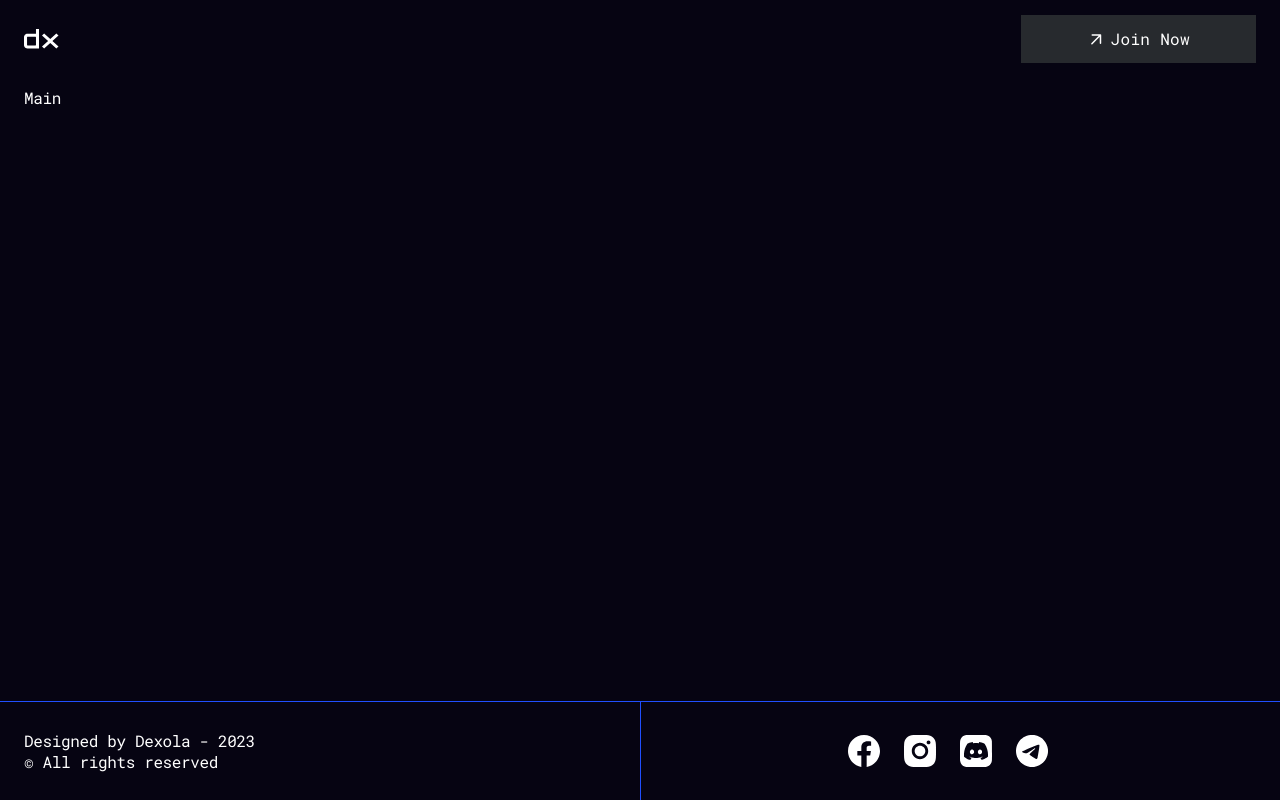
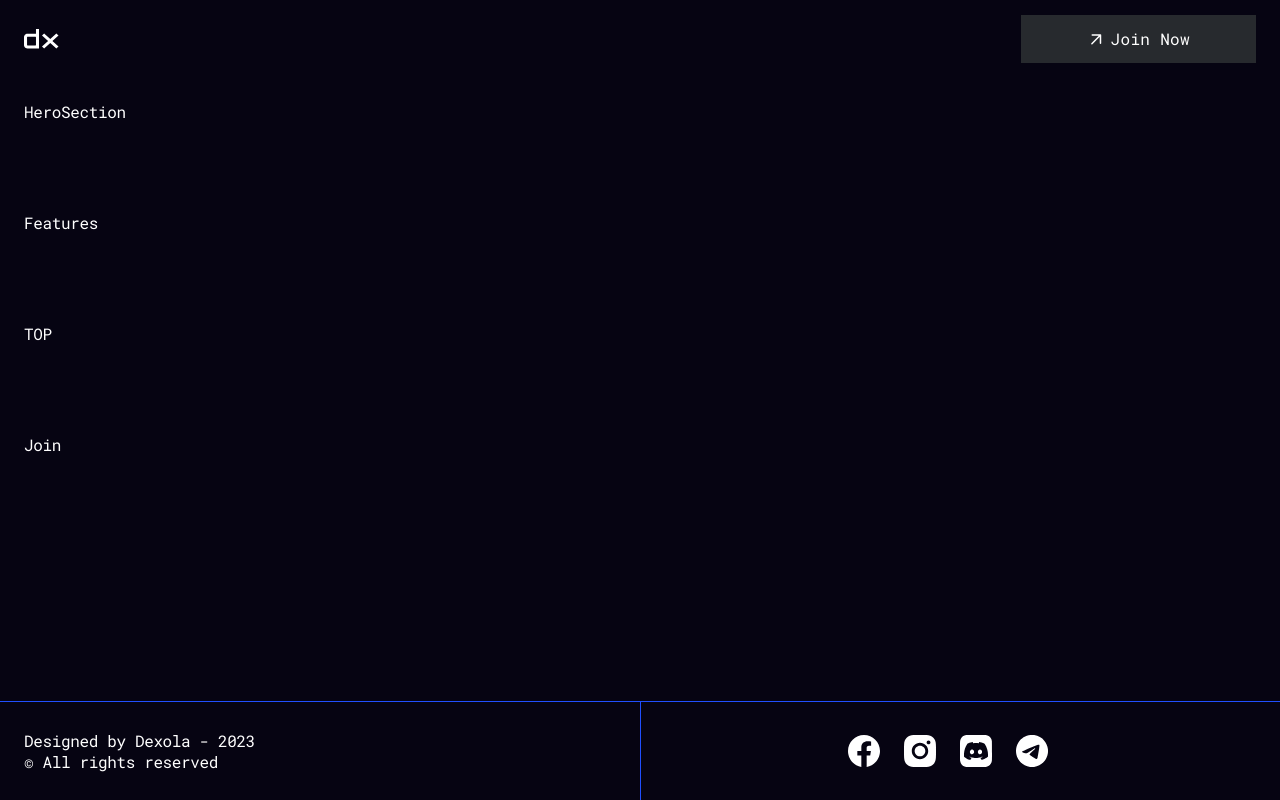
Before and after one commit to VIlliaV/dexola_camp, a React (Vite) app: page / in a window 1280 px wide. Built offline with nearby package versions, Linux system fonts and the light colour scheme; the HTML template or start-up script is replaced by a standard one.

Commit message:
ADD sections

```diff
--- a/src/components/Header/Header.styled.js
+++ b/src/components/Header/Header.styled.js
@@ -6,6 +6,7 @@ export const HeaderContainer = styled.header`
   position: fixed;
   width: 100vw;
   padding: 4px 0 13px;
+  background-color: var(--background);
   @media ${media.tablet} {
     padding: 15px 0;
   }
--- /dev/null
+++ b/src/components/MainSections/Features/Features.jsx
@@ -0,0 +1,7 @@
+import Section from '../../Section/Section';
+
+const Features = () => {
+  return <Section>Features</Section>;
+};
+
+export default Features;
--- /dev/null
+++ b/src/components/MainSections/HeroSection/HeroSection.jsx
@@ -0,0 +1,7 @@
+import Section from '../../Section/Section';
+
+const HeroSection = () => {
+  return <Section>HeroSection</Section>;
+};
+
+export default HeroSection;
--- /dev/null
+++ b/src/components/MainSections/Join/Join.jsx
@@ -0,0 +1,7 @@
+import Section from '../../Section/Section';
+
+const Join = () => {
+  return <Section>Join</Section>;
+};
+
+export default Join;
--- /dev/null
+++ b/src/components/MainSections/Top/Top.jsx
@@ -0,0 +1,7 @@
+import Section from '../../Section/Section';
+
+const Top = () => {
+  return <Section>TOP</Section>;
+};
+
+export default Top;
--- a/src/components/Section/Section.jsx
+++ b/src/components/Section/Section.jsx
@@ -1,11 +1,12 @@
 import HeadContainer from '../HeadContainer/HeadContainer';
+import { SectionStyled } from './Section.styled';
 
 // eslint-disable-next-line react/prop-types
 const Section = ({ children }) => {
   return (
-    <section>
+    <SectionStyled>
       <HeadContainer>{children}</HeadContainer>
-    </section>
+    </SectionStyled>
   );
 };
 
--- a/src/components/Section/Section.styled.js
+++ b/src/components/Section/Section.styled.js
@@ -1,6 +1,15 @@
 import styled from 'styled-components';
+import { media } from '@/styles/media';
 
 export const SectionStyled = styled.section`
-  margin-bottom: 60px;
-  padding: 65px;
+  margin-bottom: 41px;
+  padding: 24px 0;
+  @media ${media.tablet} {
+    margin-bottom: 62px;
+    padding: 14px 0;
+  }
+  @media ${media.desktop} {
+    margin-bottom: 60px;
+    padding: 65px 0;
+  }
 `;
--- a/src/pages/MainPage.jsx
+++ b/src/pages/MainPage.jsx
@@ -1,7 +1,17 @@
-import HeadContainer from '../components/HeadContainer/HeadContainer';
+import Features from '../components/MainSections/Features/Features';
+import HeroSection from '../components/MainSections/HeroSection/HeroSection';
+import Join from '../components/MainSections/Join/Join';
+import Top from '../components/MainSections/Top/Top';
 
 const MainPage = () => {
-  return <HeadContainer>Main</HeadContainer>;
+  return (
+    <>
+      <HeroSection />
+      <Features />
+      <Top />
+      <Join />
+    </>
+  );
 };
 
 export default MainPage;
```
Also changed, not shown: src/components/MainSections/Features/Features.styled.js (added), src/components/MainSections/HeroSection/HeroSection.styled.js (added), src/components/MainSections/Join/Join.styled.js (added), src/components/MainSections/Top/Top.styled.js (added).
